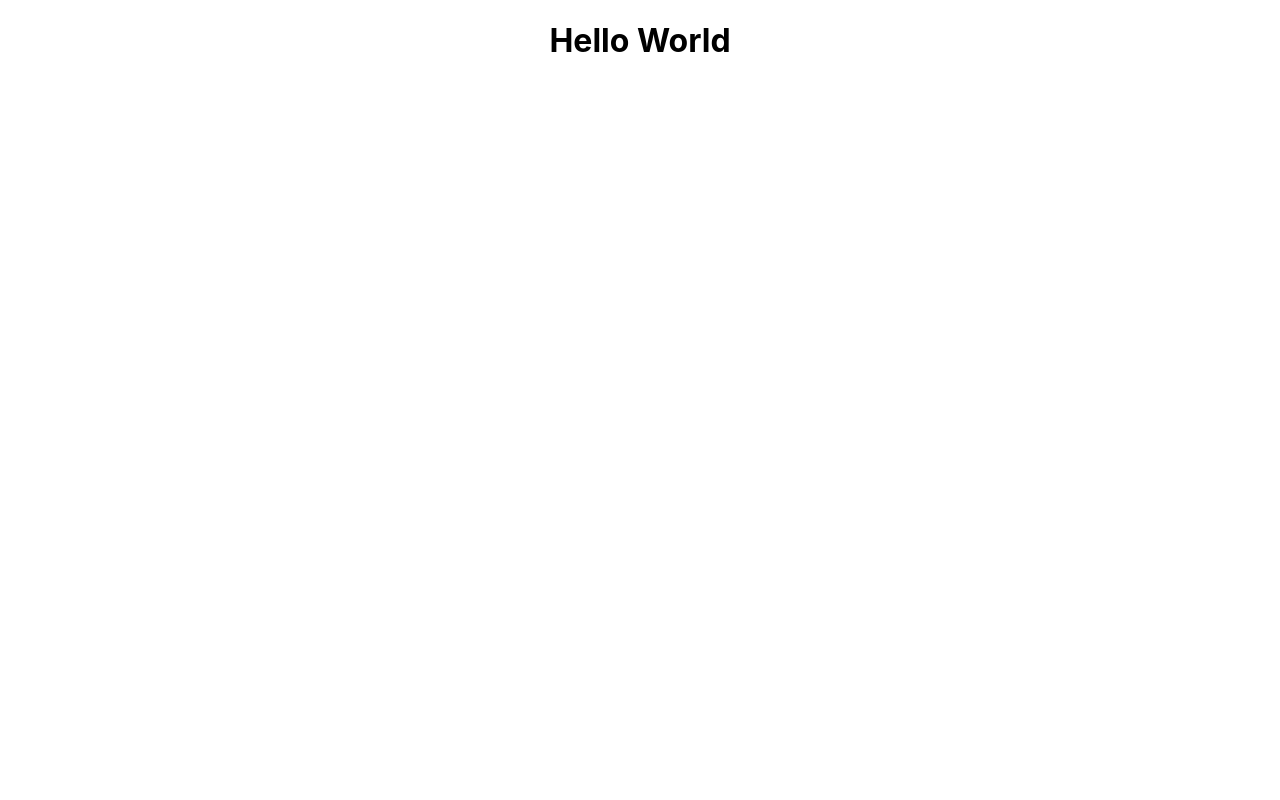
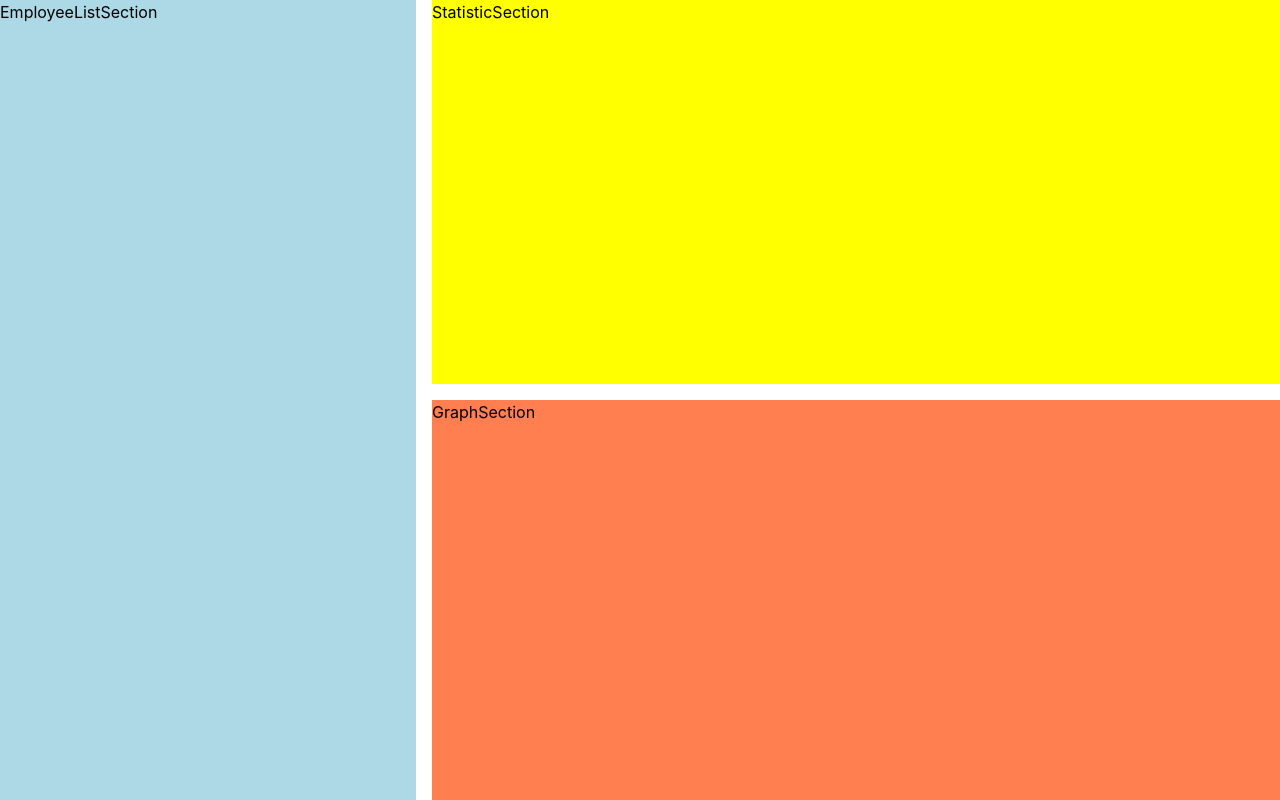
Before and after one commit to MichaelRydl/hr-demo-system, a React (Create React App) app: page / in a window 1280 px wide. Built offline with nearby package versions, Linux system fonts and the light colour scheme.

Commit message:
Úvodní rozložení prvků aplikace

```diff
--- a/src/App.css
+++ /dev/null
@@ -1,38 +0,0 @@
-.App {
-  text-align: center;
-}
-
-.App-logo {
-  height: 40vmin;
-  pointer-events: none;
-}
-
-@media (prefers-reduced-motion: no-preference) {
-  .App-logo {
-    animation: App-logo-spin infinite 20s linear;
-  }
-}
-
-.App-header {
-  background-color: #282c34;
-  min-height: 100vh;
-  display: flex;
-  flex-direction: column;
-  align-items: center;
-  justify-content: center;
-  font-size: calc(10px + 2vmin);
-  color: white;
-}
-
-.App-link {
-  color: #61dafb;
-}
-
-@keyframes App-logo-spin {
-  from {
-    transform: rotate(0deg);
-  }
-  to {
-    transform: rotate(360deg);
-  }
-}
--- a/src/App.tsx
+++ b/src/App.tsx
@@ -1,10 +1,14 @@
 import React from "react";
-import "./App.css";
+import EmployeeListSection from "./components/EmployeeListSection/EmployeeListSection";
+import GraphSection from "./components/GraphSection/GraphSection";
+import StatisticSection from "./components/StatisticSection/StatisticSection";
 
 function App() {
   return (
-    <div className="App">
-      <h1>Hello World</h1>
+    <div className="h-screen grid grid-cols-3 grid-rows-2 gap-4">
+      <EmployeeListSection />
+      <StatisticSection />
+      <GraphSection />
     </div>
   );
 }
--- /dev/null
+++ b/src/components/EmployeeListSection/EmployeeListSection.tsx
@@ -0,0 +1,11 @@
+import React from "react";
+
+const EmployeeListSection = () => {
+  return (
+    <div style={{ background: "lightblue" }} className="row-span-3">
+      <h1>EmployeeListSection</h1>
+    </div>
+  );
+};
+
+export default EmployeeListSection;
--- /dev/null
+++ b/src/components/GraphSection/GraphSection.tsx
@@ -0,0 +1,11 @@
+import React from "react";
+
+const GraphSection = () => {
+  return (
+    <div style={{ background: "coral" }} className="row-span-2 col-span-2">
+      <h1>GraphSection</h1>
+    </div>
+  );
+};
+
+export default GraphSection;
--- /dev/null
+++ b/src/components/StatisticSection/StatisticSection.tsx
@@ -0,0 +1,11 @@
+import React from "react";
+
+const StatisticSection = () => {
+  return (
+    <div style={{ background: "yellow" }} className="col-span-2">
+      <h1>StatisticSection</h1>
+    </div>
+  );
+};
+
+export default StatisticSection;
--- /dev/null
+++ b/src/models/employee.ts
@@ -0,0 +1,5 @@
+export interface Employee {
+    name: string;
+    age: number;
+    position: string;
+}
```
Also changed, not shown: src/index.css (+7 -3 lines).
